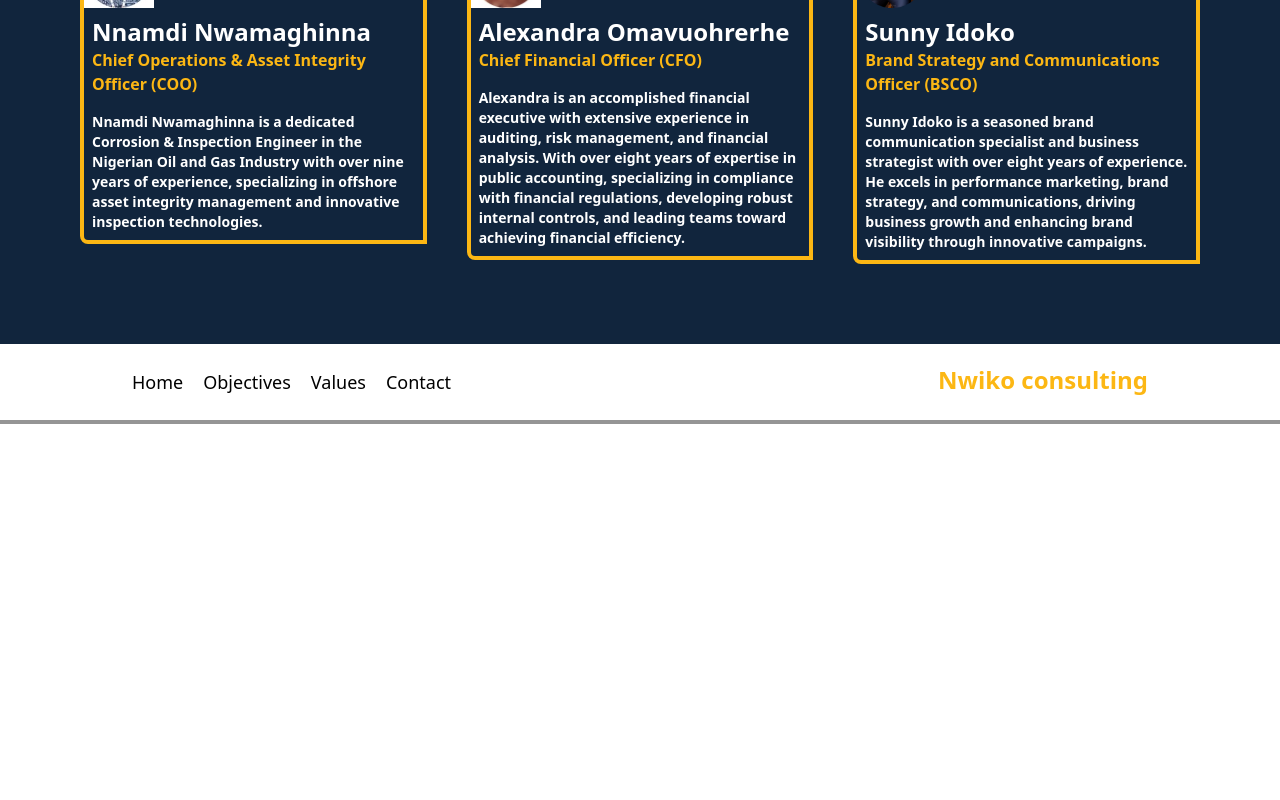
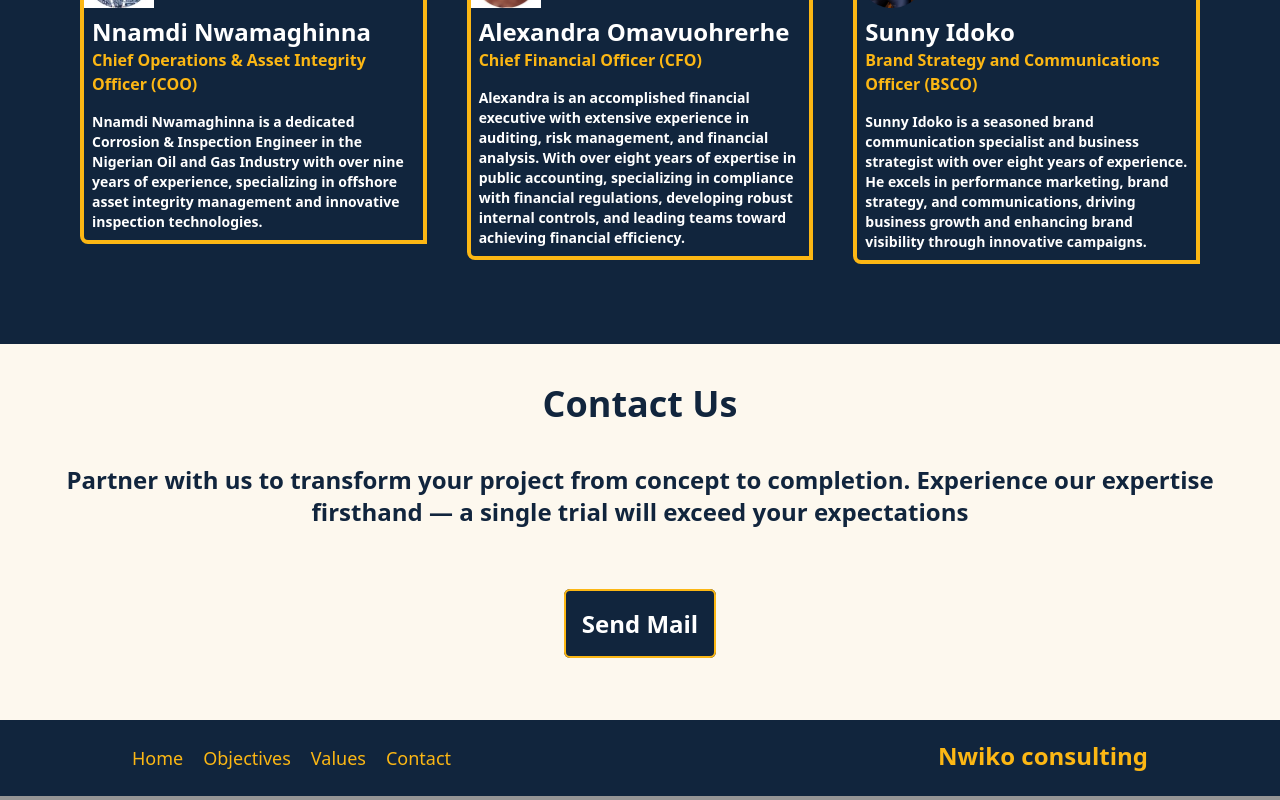
Before and after one commit to amarachi-nwokocha/Nwiko-consulting, a React (Vite) app: page / in a window 1280 px wide. Shown: the part 3747-4547 px from the top of the page. Before the commit the page ends 4171 px from the top, so only its background shows below. Built offline with nearby package versions, Linux system fonts and the light colour scheme.

Commit message:
added mail comp

```diff
--- a/src/App.jsx
+++ b/src/App.jsx
@@ -5,6 +5,7 @@ import Objectives from "./Components/Objectives";
 import Reasons from "./Components/Reasons";
 import Values from "./Components/Values";
 import Team from "./Components/Team";
+import Mail from "./Components/Mail";
 import Footer from "./Components/Footer";
 
 function App() {
@@ -29,7 +30,10 @@ function App() {
             <Team />
           </div>
           <div id="contact">
-            <Footer />
+            <Mail />
+          </div>
+          <div>
+          <Footer />
           </div>
         </main>
       </div>
--- a/src/Components/Footer.jsx
+++ b/src/Components/Footer.jsx
@@ -4,7 +4,7 @@ import logo from "../assets/logo2.png";
 const Footer = () => {
   return (
     <div>
-    <div className=" flex flex-col md:flex-row justify-between bg-white border-b-4 border-lightText  md:px-32 p-5">
+    <div className=" flex flex-col md:flex-row justify-between bg-blue text-yellow border-b-4 border-lightText  md:px-32 p-5">
       <div className="flex flex-col md:flex-row gap-5 font-medium p-1 text-lg">
         <Link
           to="home"
```
